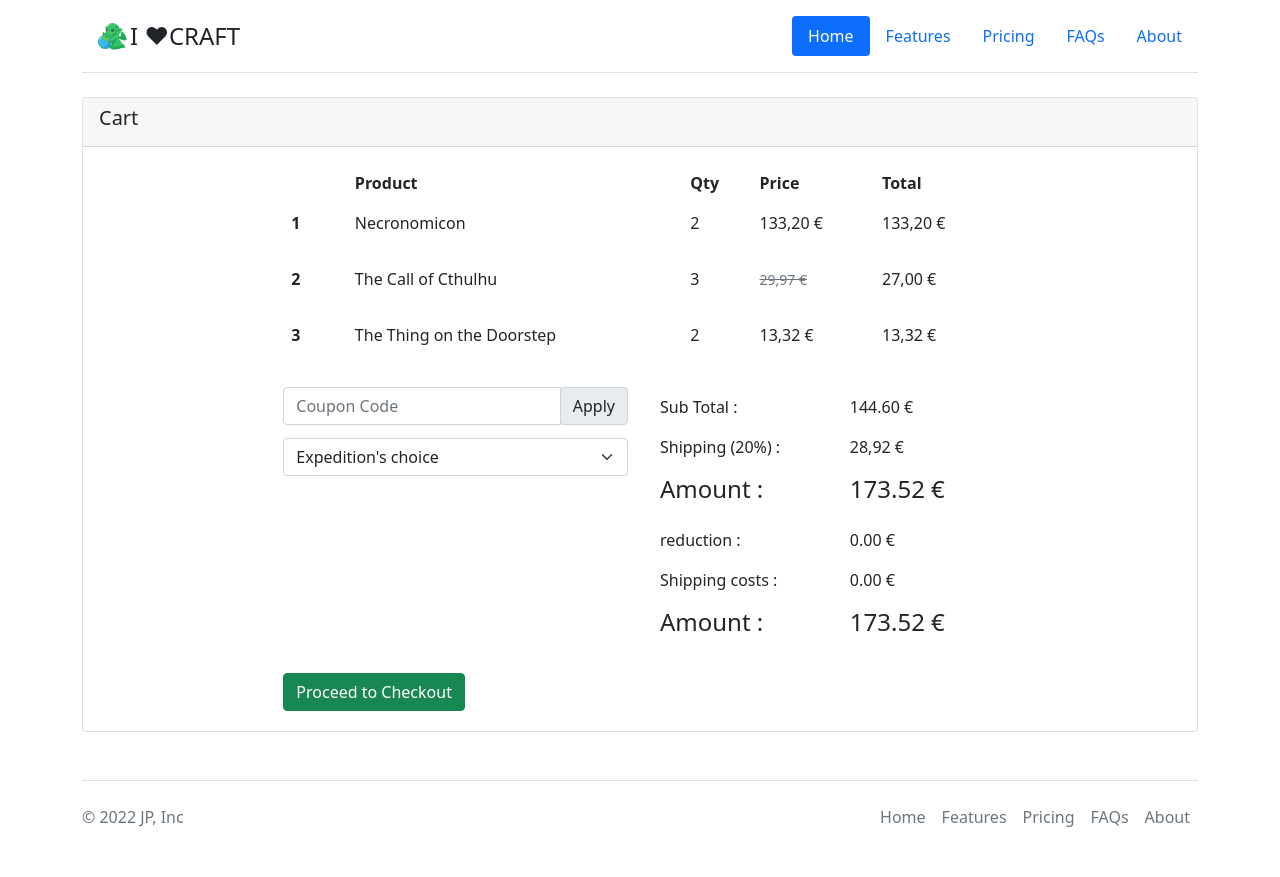
After one commit to jplemonias/phpsql, a PHP site: page /card.html in a window 1280 px wide. The commit adds this page. Run offline with PHP 8.4, Linux system fonts and the light colour scheme.

```diff
--- /dev/null
+++ b/card.html
@@ -0,0 +1,212 @@
+<!DOCTYPE html>
+<html>
+
+    <head>
+        <meta charset="utf-8">
+        <title>validation et livraison / rendu</title>
+        <link href="https://cdn.jsdelivr.net/npm/bootstrap@5.1.3/dist/css/bootstrap.min.css" rel="stylesheet"
+            integrity="sha384-1BmE4kWBq78iYhFldvKuhfTAU6auU8tT94WrHftjDbrCEXSU1oBoqyl2QvZ6jIW3" crossorigin="anonymous">
+        <script src="https://cdn.jsdelivr.net/npm/bootstrap@5.1.3/dist/js/bootstrap.bundle.min.js"
+            integrity="sha384-ka7Sk0Gln4gmtz2MlQnikT1wXgYsOg+OMhuP+IlRH9sENBO0LRn5q+8nbTov4+1p"
+            crossorigin="anonymous"></script>
+    </head>
+
+<body>
+    <header>
+        <div class="container">
+            <header class="d-flex flex-wrap justify-content-center py-3 mb-4 border-bottom">
+                <a href="/" class="d-flex align-items-center mb-3 mb-md-0 me-md-auto text-dark text-decoration-none">
+                    <img height="35px" src="public/img/chtuluPNG.png" style="padding-left: 13px;"/>
+                    <span class="fs-4">I &#10084;CRAFT</span>
+                </a>
+
+                <ul class="nav nav-pills">
+                    <li class="nav-item"><a href="#" class="nav-link active" aria-current="page">Home</a></li>
+                    <li class="nav-item"><a href="#" class="nav-link">Features</a></li>
+                    <li class="nav-item"><a href="#" class="nav-link">Pricing</a></li>
+                    <li class="nav-item"><a href="#" class="nav-link">FAQs</a></li>
+                    <li class="nav-item"><a href="#" class="nav-link">About</a></li>
+                </ul>
+            </header>
+        </div>
+    </header>
+    <div class="container mt-2 mb-5">
+    <div class="contentbar">
+        <!-- Start row -->
+        <div class="row">
+            <!-- Start col -->
+            <div class="col-md-12 col-lg-12 col-xl-12">
+                <div class="card m-b-30">
+                    <div class="card-header">
+                        <h5 class="card-title">Cart</h5>
+                    </div>
+                    <div class="card-body">
+                        <div class="row justify-content-center">
+                            <div class="col-lg-10 col-xl-8">
+                                <div class="cart-container">
+                                    <div class="cart-head">
+                                        <div class="table-responsive">
+                                            <table class="table table-borderless">
+                                                <thead>
+                                                    <tr>
+                                                        <th scope="col"></th>
+                                                        <th scope="col"></th>
+                                                        <th scope="col">Product</th>
+                                                        <th scope="col">Qty</th>
+                                                        <th scope="col">Price</th>
+                                                        <th scope="col" class="text-right">Total</th>
+                                                    </tr>
+                                                </thead>
+                                                <tbody>
+                                                    <tr>
+                                                        <th scope="row">1</th>
+                                                        <td><a href="#" class="text-danger"><i class="ri-delete-bin-3-line"></i></a></td>
+                                                        <td>
+                                                            <div class="form-group mb-0">
+                                                                <p>Necronomicon<p>
+                                                            </div>
+                                                        </td>
+                                                        <td>2</td>
+                                                        <td>133,20 €</td>
+                                                        <td class="text-right">133,20 €</td>
+                                                    </tr>
+                                                    <tr>
+                                                        <th scope="row">2</th>
+                                                        <td><a href="#" class="text-danger"><i class="ri-delete-bin-3-line"></i></a></td>
+                                                        <td>
+                                                            <div class="form-group mb-0">
+                                                                <p>The Call of Cthulhu<p>
+                                                            </div>
+                                                        </td>
+                                                        <td>3</td>
+                                                        <td><small class="text-muted"><del>29,97 €</del></small></td>
+                                                        <td class="text-right">27,00 €</td>
+                                                    </tr>
+                                                    <tr>
+                                                        <th scope="row">3</th>
+                                                        <td><a href="#" class="text-danger"><i class="ri-delete-bin-3-line"></i></a></td>
+                                                        <td>
+                                                            <div class="form-group mb-0">
+                                                                <p>The Thing on the Doorstep<p>
+                                                            </div>
+                                                        </td>
+                                                        <td>2</td>
+                                                        <td>13,32 €</td>
+                                                        <td class="text-right">13,32 €</td>
+                                                    </tr>
+                                                </tbody>
+                                            </table>
+                                        </div>
+                                    </div>
+                                    <div class="cart-body">
+                                        <div class="row">
+                                            <div class="col-md-12 order-2 order-lg-1 col-lg-5 col-xl-6">
+                                                <div class="order-note">
+                                                    <!-- <form> -->
+                                                        <div class="form-group">
+                                                            <div class="input-group">
+                                                                <input type="search" class="form-control"
+                                                                    placeholder="Coupon Code" aria-label="Search"
+                                                                    aria-describedby="button-addonTags">
+                                                                <div class="input-group-append">
+                                                                    <button class="input-group-text"
+                                                                        id="button-addonTags">Apply</button>
+                                                                </div>
+                                                            </div>
+                                                        </div>
+                                                        <div class="form-group">
+                                                            <select class="form-select" aria-label="Default select example" style="margin: 13px 0;">
+                                                                <option selected>Expedition's choice</option>
+                                                                <option value="1">Chronopost</option>
+                                                                <option value="2">Colissimo</option>
+                                                                <option value="3">UPS</option>
+                                                                <option value="3">FedEx</option>
+                                                            </select>
+                                                        </div>
+                                                    <!-- </form> -->
+                                                </div>
+                                            </div>
+                                            <div class="col-md-12 order-1 order-lg-2 col-lg-7 col-xl-6">
+                                                <div class="order-total table-responsive ">
+                                                    <table class="table table-borderless text-right">
+                                                        <tbody>
+                                                            <tr>
+                                                                <td>Sub Total :</td>
+                                                                <td>144.60 €</td>
+                                                            </tr>
+                                                            <tr>
+                                                                <td>Shipping (20%) :</td>
+                                                                <td>28,92 €</td>
+                                                            </tr>
+                                                            <tr>
+                                                                <td class="f-w-7 font-18">
+                                                                    <h4>Amount :</h4>
+                                                                </td>
+                                                                <td class="f-w-7 font-18">
+                                                                    <h4>173.52 €</h4>
+                                                                </td>
+                                                            </tr>
+                                                            <tr>
+                                                                <td>reduction :</td>
+                                                                <td>0.00 €</td>
+                                                            </tr>
+                                                            <tr>
+                                                                <td>Shipping costs :</td>
+                                                                <td>0.00 €</td>
+                                                            </tr>
+                                                            <tr>
+                                                                <td class="f-w-7 font-18">
+                                                                    <h4>Amount :</h4>
+                                                                </td>
+                                                                <td class="f-w-7 font-18">
+                                                                    <h4>173.52 €</h4>
+                                                                </td>
+                                                            </tr>
+                                                        </tbody>
+                                                    </table>
+                                                </div>
+                                            </div>
+                                        </div>
+                                    </div>
+                                    <div class="cart-footer text-right">
+                                        <a href="page-checkout.html" class="btn btn-success my-1">
+                                            Proceed to Checkout<i class="ri-arrow-right-line ml-2"></i>
+                                        </a>
+                                    </div>
+                                </div>
+                            </div>
+                        </div>
+                    </div>
+                </div>
+            </div>
+            <!-- End col -->
+        </div>
+        <!-- End row -->
+    </div>
+    </div>
+
+    <footer>
+        <div class="container">
+            <footer class="d-flex flex-wrap justify-content-between align-items-center py-3 my-4 border-top">
+                <p class="col-md-4 mb-0 text-muted">© 2022 JP, Inc</p>
+
+                <a href="/"
+                    class="col-md-4 d-flex align-items-center justify-content-center mb-3 mb-md-0 me-md-auto link-dark text-decoration-none">
+                    <svg class="bi me-2" width="40" height="32">
+                        <use xlink:href="#bootstrap"></use>
+                    </svg>
+                </a>
+
+                <ul class="nav col-md-4 justify-content-end">
+                    <li class="nav-item"><a href="#" class="nav-link px-2 text-muted">Home</a></li>
+                    <li class="nav-item"><a href="#" class="nav-link px-2 text-muted">Features</a></li>
+                    <li class="nav-item"><a href="#" class="nav-link px-2 text-muted">Pricing</a></li>
+                    <li class="nav-item"><a href="#" class="nav-link px-2 text-muted">FAQs</a></li>
+                    <li class="nav-item"><a href="#" class="nav-link px-2 text-muted">About</a></li>
+                </ul>
+            </footer>
+        </div>
+    </footer>
+</body>
+
+</html>
--- a/footer.php
+++ b/footer.php
@@ -1,7 +1,7 @@
 <footer>
     <div class="container">
         <footer class="d-flex flex-wrap justify-content-between align-items-center py-3 my-4 border-top">
-            <p class="col-md-4 mb-0 text-muted">© 2021 JP, Inc</p>
+            <p class="col-md-4 mb-0 text-muted">© 2022 JP, Inc</p>
 
             <a href="/"
                 class="col-md-4 d-flex align-items-center justify-content-center mb-3 mb-md-0 me-md-auto link-dark text-decoration-none">
--- a/header.php
+++ b/header.php
@@ -2,10 +2,8 @@
     <div class="container">
         <header class="d-flex flex-wrap justify-content-center py-3 mb-4 border-bottom">
             <a href="/" class="d-flex align-items-center mb-3 mb-md-0 me-md-auto text-dark text-decoration-none">
-                <svg class="bi me-2" width="40" height="32">
-                    <use xlink:href="#bootstrap"></use>
-                </svg>
-                <span class="fs-4">Simple header</span>
+                <img height="35px" src="public/img/chtuluPNG.png" style="padding-left: 13px;"/>
+                <span class="fs-4">I &#10084;CRAFT</span>
             </a>
 
             <ul class="nav nav-pills">
--- a/payement.php
+++ b/payement.php
@@ -1,5 +1,6 @@
 <?php
     require('multidimensional-catalog.php');
+    require('myFunctions.php');
 ?>
 <div class="container mt-2 mb-5">
     <div class="contentbar">
```
Also changed, not shown: card.php (+26 -28 lines), index.html (+17 -75 lines), index.php (+1 -6 lines), myFunctions.php (+118 -116 lines), public/js/main.js (added, +33 -0 lines), public/img/chtuluPNG.png (added).
